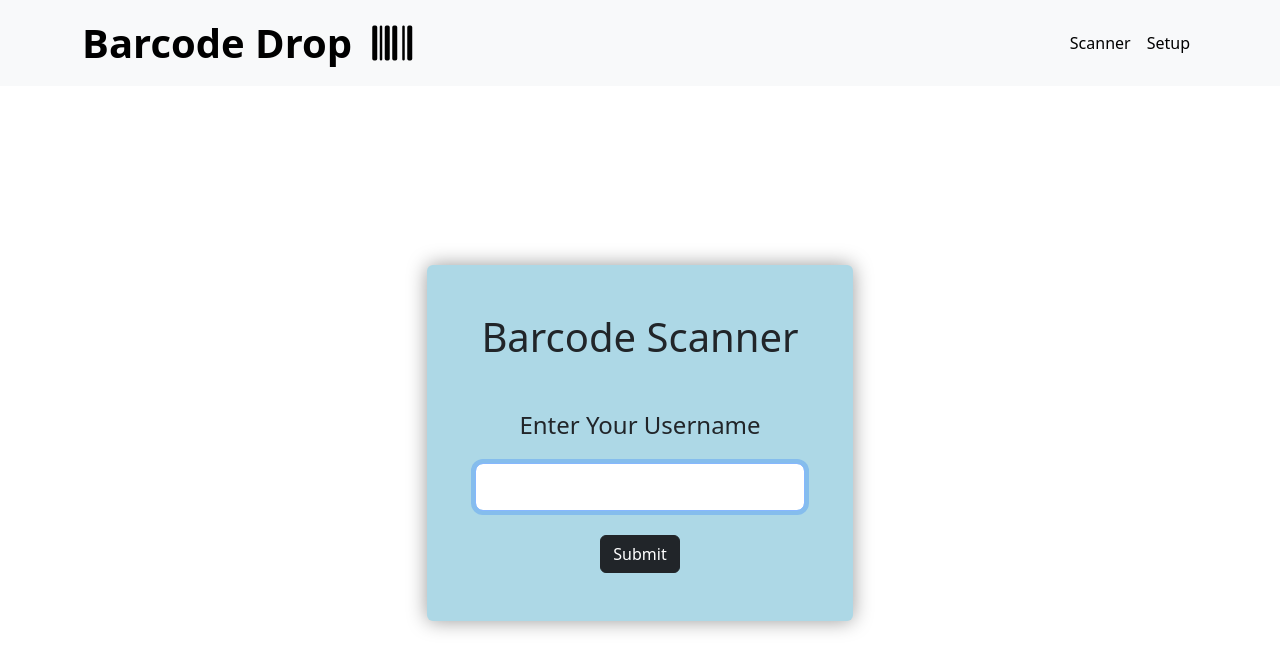
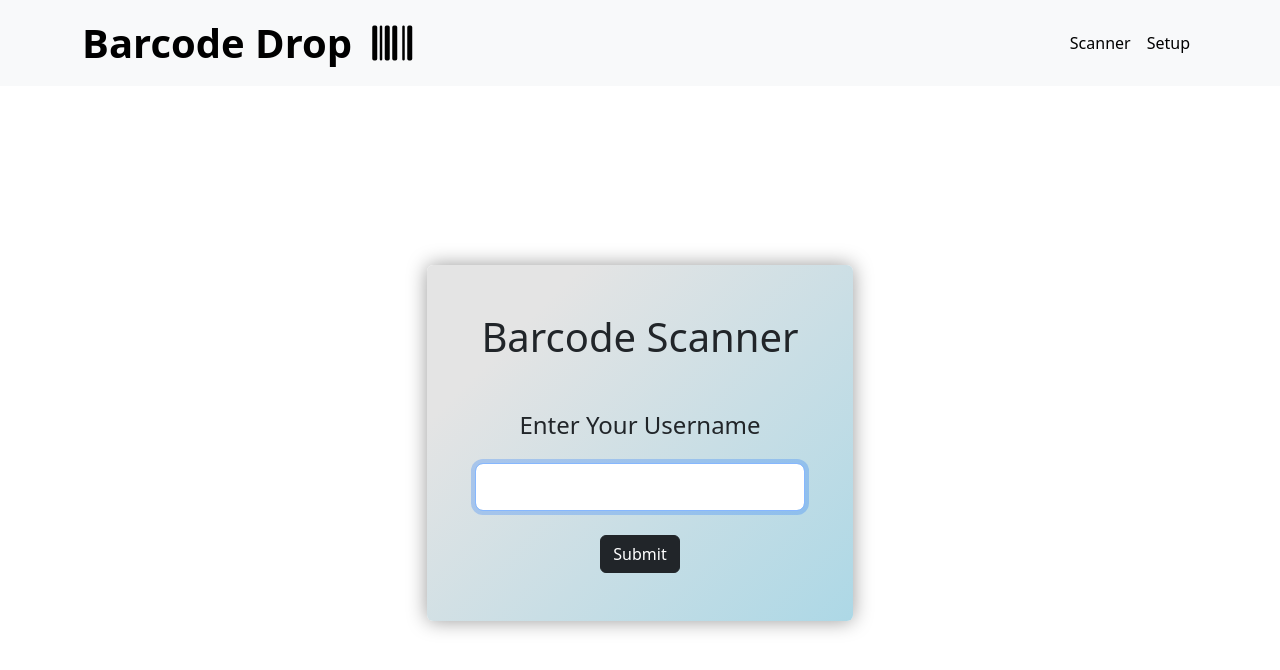
Before and after one commit to Peter-Schorn/barcode-drop-client-typescript, a React (Vite) app: page /scanner in a window 1280 px wide. Shown: the top 670 px of the page. Built offline with nearby package versions, Linux system fonts and the light colour scheme; no server answers.

Commit message:
Added color gradient for background to BarcodeScannerLoginView form.

```diff
--- a/src/components/BarcodeScanner/BarcodeScannerLoginView.css
+++ b/src/components/BarcodeScanner/BarcodeScannerLoginView.css
@@ -6,13 +6,6 @@
     bottom: 0;
     display: flex;
     flex-direction: column;
-}
-
-.barcode-scanner-login-view-title-container {
-    display: flex;
-    justify-content: center;
-    align-items: center;
-    border: solid 2px green;
 }
 
 .barcode-scanner-login-view-form-container {
@@ -24,7 +17,7 @@
 }
 
 .barcode-scanner-login-view-form {
-    background-color: lightblue;
+    background: linear-gradient(-45deg, lightblue 0%, rgb(228, 228, 228) 80%);
     padding: 3rem;
     text-align: center;
     border-radius: 6px;
--- a/src/components/BarcodeScanner/BarcodeScannerLoginView.tsx
+++ b/src/components/BarcodeScanner/BarcodeScannerLoginView.tsx
@@ -51,9 +51,6 @@ export function BarcodeScannerLoginView(): JSX.Element {
                 {prefixWithHostIfPort("Scanner Login | BarcodeDrop")}
             </title>
             <MainNavbar />
-            {/* <div className="barcode-scanner-login-view-title-container">
-                <h1>Barcode Scanner</h1>
-            </div> */}
             <div className="barcode-scanner-login-view-form-container">
                 <Form
                     className="barcode-scanner-login-view-form"
```
